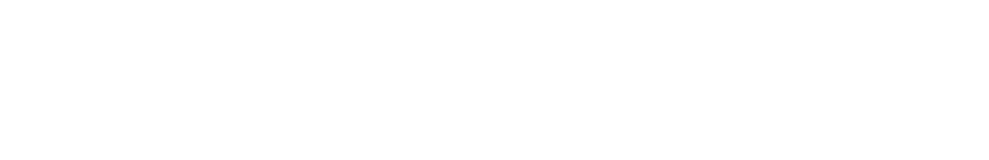
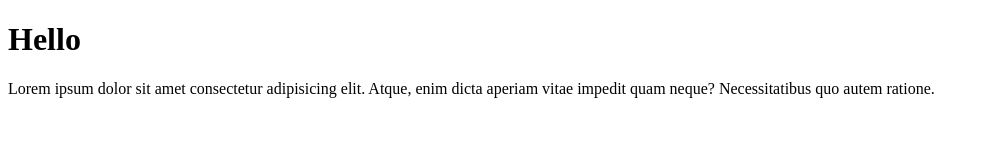
Before and after one commit to SheikhKiron/-first-project, a plain HTML site: page index.html in a window 1280 px wide. Shown: the whole page, without its empty margins (0-989 px from the left). Drawn offline with Linux system fonts and the light colour scheme.

Commit message:
learned github

```diff
--- a/index.html
+++ b/index.html
@@ -4,8 +4,10 @@
   <meta charset="UTF-8">
   <meta name="viewport" content="width=device-width, initial-scale=1.0">
   <title>Document</title>
+  <link rel="stylesheet" href="style.css">
 </head>
 <body>
-
+  <h1>Hello</h1>
+  <p>Lorem ipsum dolor sit amet consectetur adipisicing elit. Atque, enim dicta aperiam vitae impedit quam neque? Necessitatibus quo autem ratione.</p>
 </body>
 </html>
```
Also changed, not shown: style.css (added).
